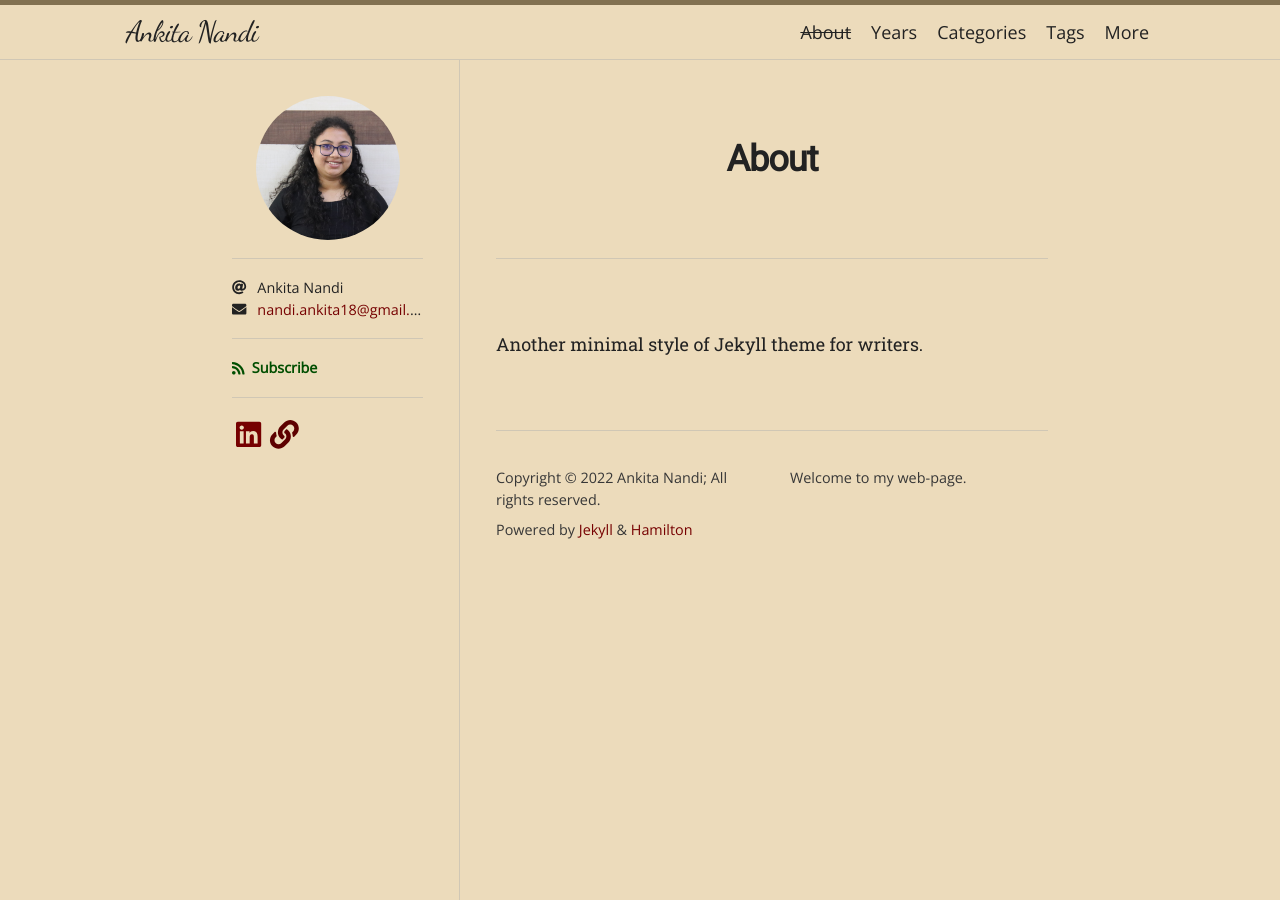
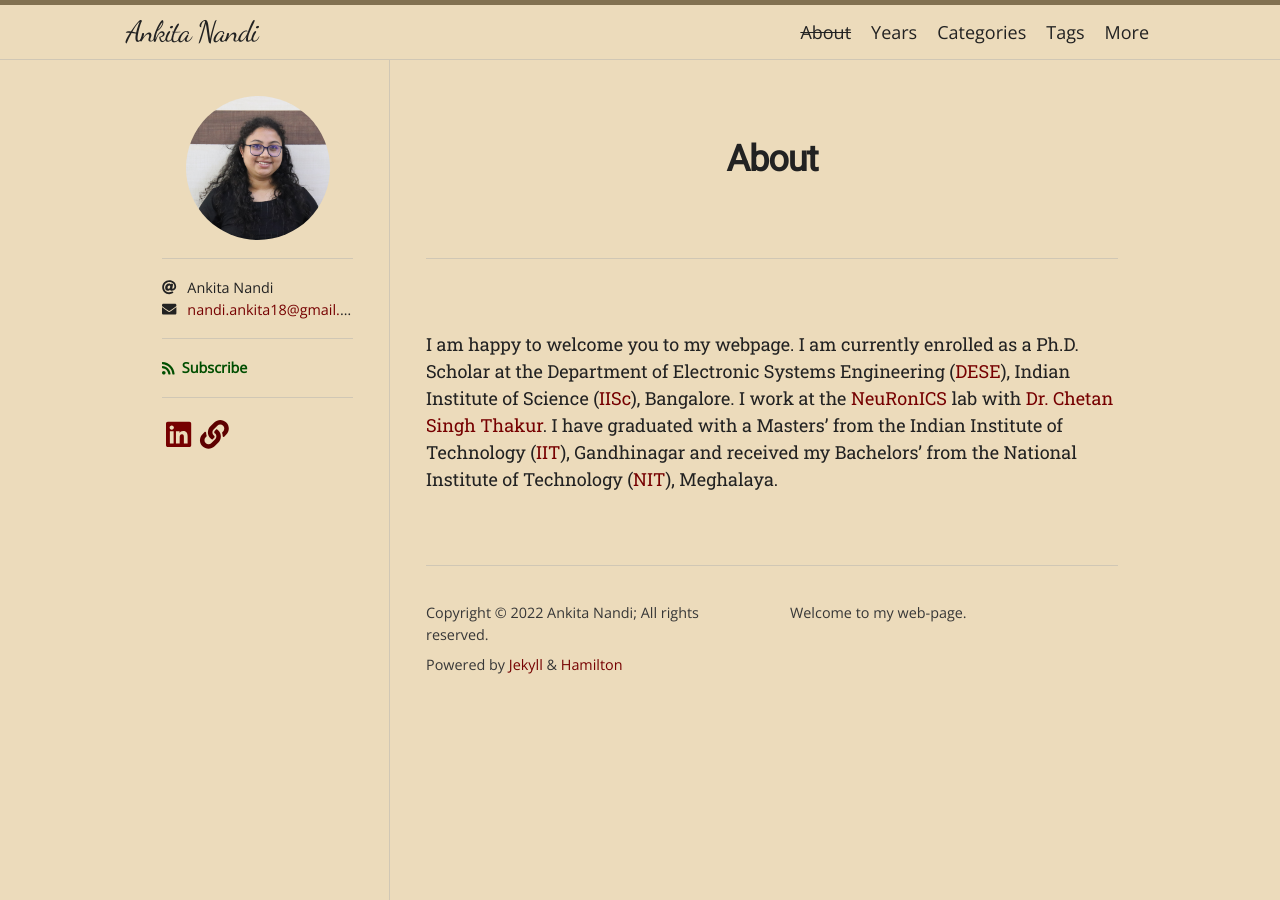
Before and after one commit to nandiankita/nandiankita.github.io, a Jekyll site: the page built from about.md, in a window 1280 px wide. Built offline with Jekyll 4.4.1, drawn with Linux system fonts in a browser that asks for light colours; nearby versions of some CDN libraries; some web fonts are replaced.

Commit message:
changing tabs

```diff
--- a/about.md
+++ b/about.md
@@ -4,4 +4,11 @@ title: About
 permalink: /about/
 ---
 
-Another minimal style of Jekyll theme for writers.
+I am happy to welcome you to my webpage. I am currently enrolled as a Ph.D. Scholar at the Department of Electronic Systems Engineering ([DESE][dese]), Indian Institute of Science ([IISc][iisc]), Bangalore. I work at the [NeuRonICS][neuronics] lab with [Dr. Chetan Singh Thakur][cst]. I have graduated with a Masters' from the Indian Institute of Technology ([IIT][iitgn]), Gandhinagar and received my Bachelors' from the National Institute of Technology ([NIT][nitm]), Meghalaya.
+
+[dese]: https://dese.iisc.ac.in/
+[iisc]:   https://iisc.ac.in/
+[neuronics]: https://labs.dese.iisc.ac.in/neuronics/
+[cst]: https://labs.dese.iisc.ac.in/neuronics/people/
+[iitgn]: https://iitgn.ac.in/
+[nitm]: https://www.nitm.ac.in/
```
Also changed, not shown: years.md (+14 -1 lines).
